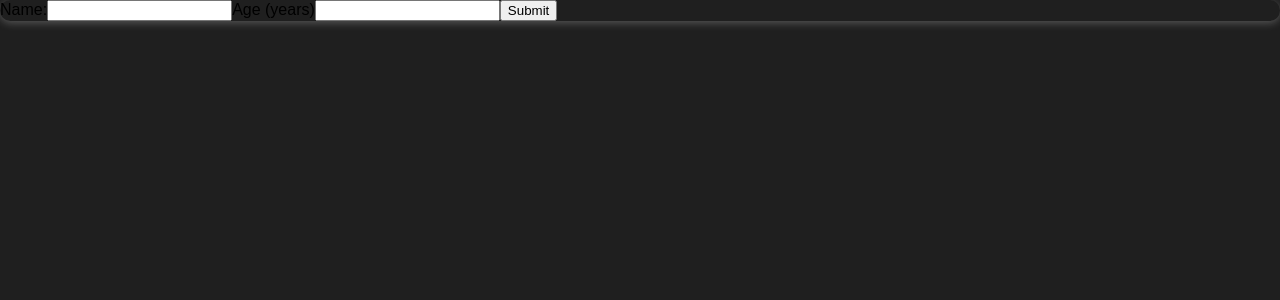
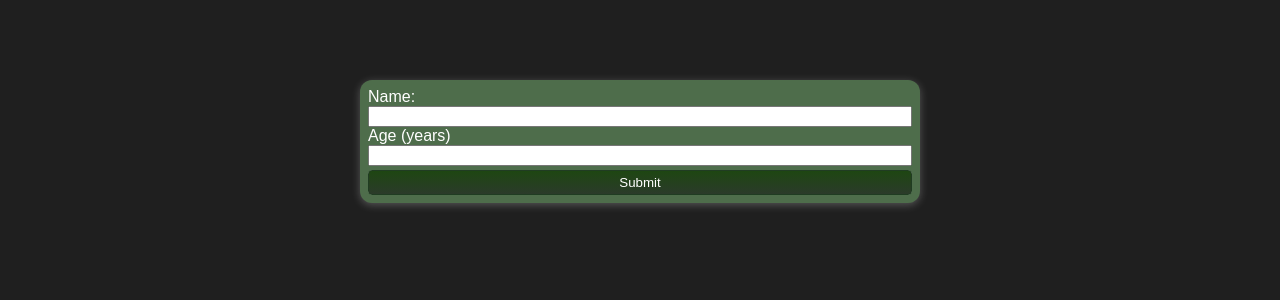
Before and after one commit to ddeveloper72/react-practice-project, a React (Create React App) app: page / in a window 1280 px wide. Shown: the top 300 px of the page. Built offline with nearby package versions, Linux system fonts and the light colour scheme; the HTML template or start-up script is replaced by a standard one.

Commit message:
inject custom styles along wiht inhereted props style

```diff
--- a/src/components/UI/Card.js
+++ b/src/components/UI/Card.js
@@ -1,9 +1,9 @@
 import React from 'react';
-import classes from './Card.module.css';
+import Styles from './Card.module.css';
 
 const Card = (props) => {
 
-    return <div className={classes.card}>{props.children}</div>
+    return <div className={`${Styles.card} ${props.className}`}>{props.children}</div>
 }
 
 export default Card;
```
